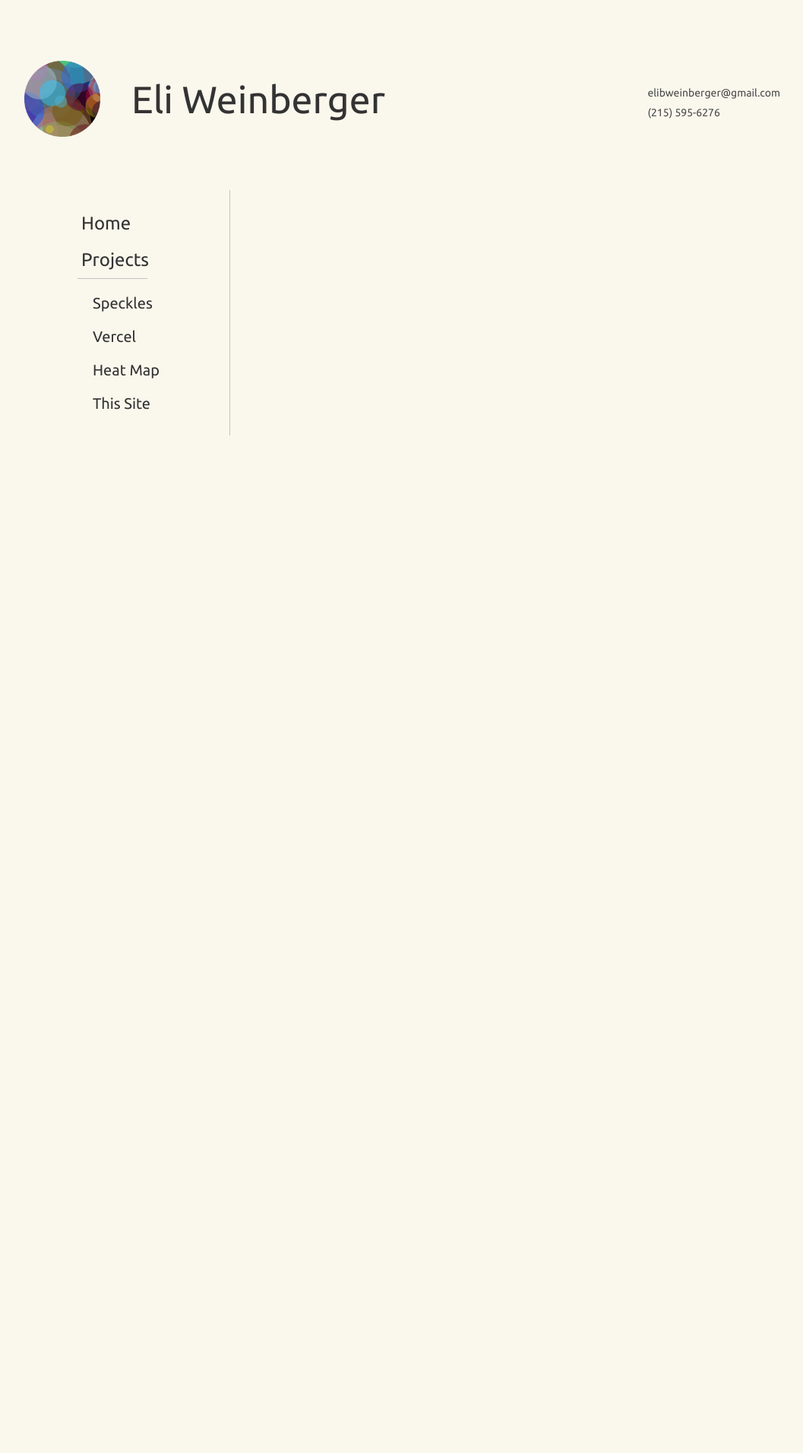
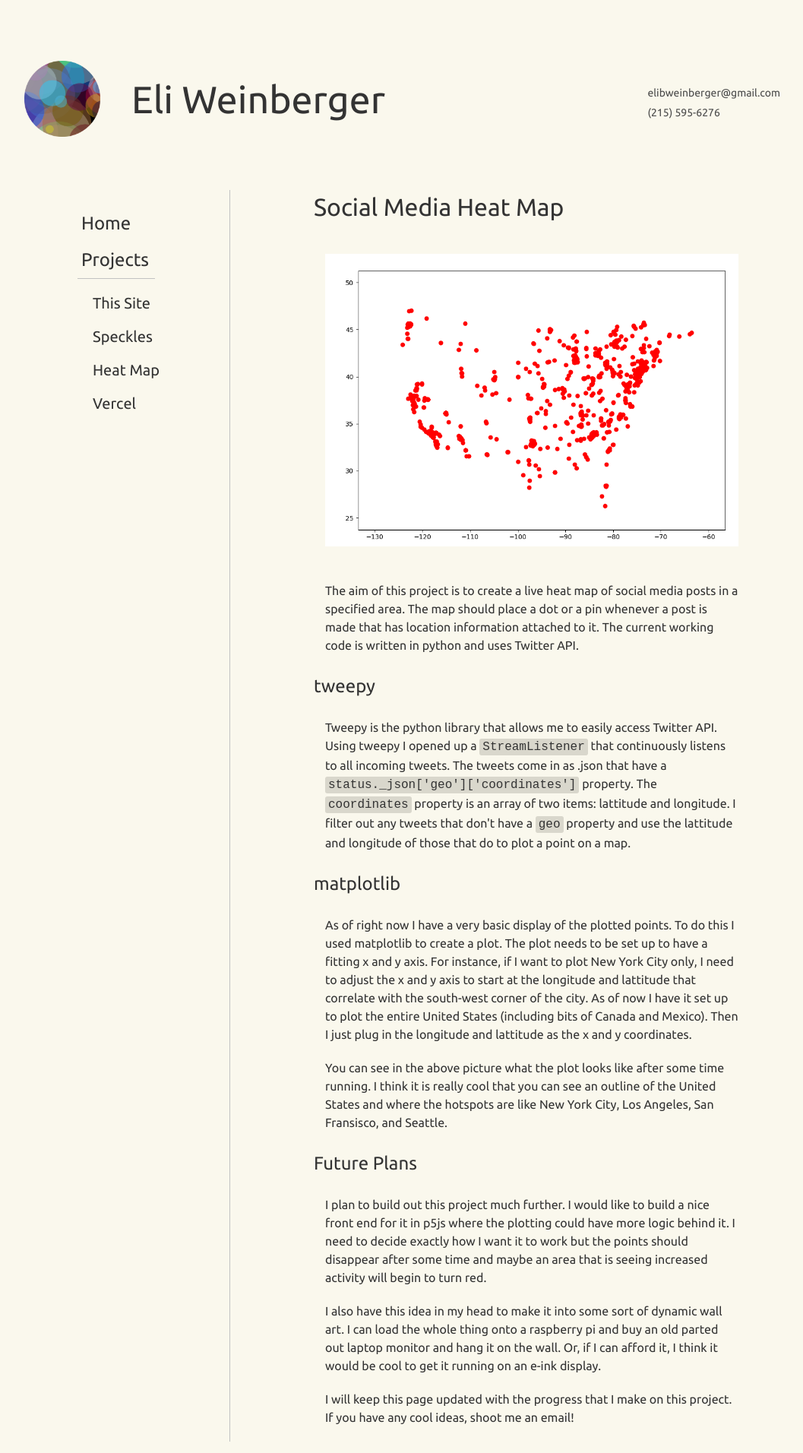
Before and after one commit to ebweinberger/eliWeinbergerWebsite, an Angular app: page /heatmap in a window 1280 px wide. Shown: the top 1912 px of the page at 76% size, without its empty margins (108-1165 px from the left). Before the commit the page ends 800 px from the top, so only its background shows below. Built offline with nearby package versions, Linux system fonts and the light colour scheme.

Commit message:
Added heatmap project description. All projects have been proof read

```diff
--- a/src/app/app-routing.module.ts
+++ b/src/app/app-routing.module.ts
@@ -10,7 +10,8 @@ const routes: Routes = [
   {path: "speckles", component: ProjectComponent},
   {path: "vercel", component: ProjectComponent},
   {path: "heatmap", component: ProjectComponent},
-  {path: "thissite", component: ProjectComponent}
+  {path: "thissite", component: ProjectComponent},
+  // {path: **, component: HomeComponent}
 ];
 
 @NgModule({
--- a/src/app/app.component.css
+++ b/src/app/app.component.css
@@ -69,7 +69,7 @@ a{
 }
 
 hr{
-  width: 90px;
+  width: 100px;
   margin-bottom: 10px;
 }
 
--- a/src/app/app.component.html
+++ b/src/app/app.component.html
@@ -19,12 +19,10 @@
       <h2 routerLink="/" routerLinkActive="active" class="home">Home</h2>
       <h2>Projects</h2>
       <hr noshade size="1" color="#c2c2c2">
+      <a routerLink="/thissite" routerLinkActive="active" class="side-bar-item">This Site</a>
       <a routerLink="/speckles" routerLinkActive="active" class="side-bar-item">Speckles</a>
+      <a routerLink="/heatmap" routerLinkActive="active" class="side-bar-item">Heat Map</a>
       <a routerLink="/vercel" routerLinkActive="active" class="side-bar-item">Vercel</a>
-      <a routerLink="/heatmap" routerLinkActive="active" class="side-bar-item">Heat Map</a>
-      <a routerLink="/thissite" routerLinkActive="active" class="side-bar-item">This Site</a>
-
-
     </div>
     <div class="component-container">
       <router-outlet></router-outlet>
--- a/src/app/home/home.component.css
+++ b/src/app/home/home.component.css
@@ -3,13 +3,17 @@
   flex-direction: column;
 }
 
-h1, h2{
-  padding-top: 20px;
+h1{
   padding-bottom: 20px;
+}
+
+h2{
+  padding: 20px 0 20px 0px;
 }
 
 p{
   line-height: 150%;
+  padding: 10px 0 10px 15px;
 }
 
 a{
--- a/src/app/home/home.component.html
+++ b/src/app/home/home.component.html
@@ -1,12 +1,10 @@
 <div class="content-container">
-  <p style="color:red;">*This site is still being built. Much of the information is still missing*</p>
-
   <h1> Hi, I'm Eli </h1>
   <p>Welcome to my website. This site will show you some of the projects that I have created or am still working on.
-    I hope that you find some of the things I am working on interesting. Feel free to reach out to be using the contact information above.</p>
+    I hope that you find something that interests you. Feel free to reach out to me using the contact information above.</p>
   <h2>About Me</h2>
   <p>I am a software engineer with interests in web development and data analytics. I graduated in May of 2020 with a Bachelor of Science in
-    Computer Science from Stevens Institute of Technology. Outside of software engineering I have a major interest in motorsport.
+    Computer Science from Stevens Institute of Technology. Outside of software engineering I have an interest in motorsport.
     My favorite racing series are Formula 1, WEC, and IMSA. If you'd like to know more about my professional experience you can download my
     resume here:</p>
 
--- a/src/app/project/project.component.ts
+++ b/src/app/project/project.component.ts
@@ -4,6 +4,7 @@ import { ActivatedRoute } from '@angular/router';
 import * as speck from 'raw-loader!../../assets/markdown/speckles.md';
 import * as verc from 'raw-loader!../../assets/markdown/vercel.md';
 import * as site from 'raw-loader!../../assets/markdown/thissite.md';
+import * as heat from 'raw-loader!../../assets/markdown/heatmap.md';
 
 @Component({
   selector: 'app-project',
@@ -31,13 +32,13 @@ export class ProjectComponent implements OnInit {
         break;
 
       case "heatmap":
-
+        this.projectMD = marked(heat.default);
         break;
       case "thissite":
         this.projectMD = marked(site.default);
         break;
       default:
-
+        this.projectMD = marked("# Hi! It looks like you are trying to view this website! Do you want help with that? Try clicking on the 'Home' option!")
         break;
     }
   }
--- /dev/null
+++ b/src/assets/markdown/heatmap.md
@@ -0,0 +1,43 @@
+# Social Media Heat Map
+
+![Heat Map](../../assets/images/HeatMapScreenShot.png)
+
+The aim of this project is to create a live heat map of social media posts in a
+specified area. The map should place a dot or a pin whenever a post is made that
+has location information attached to it. The current working code is written in
+python and uses Twitter API.
+
+## tweepy
+Tweepy is the python library that allows me to easily access Twitter API. Using
+tweepy I opened up a `StreamListener` that continuously listens to all incoming
+tweets. The tweets come in as .json that have a `status._json['geo']['coordinates']`
+property. The `coordinates` property is an array of two items: lattitude and longitude.
+I filter out any tweets that don't have a `geo` property and use the lattitude and
+longitude of those that do to plot a point on a map.
+
+## matplotlib
+As of right now I have a very basic display of the plotted points. To do this I
+used matplotlib to create a plot. The plot needs to be set up to have a fitting
+x and y axis. For instance, if I want to plot New York City only, I need to adjust
+the x and y axis to start at the longitude and lattitude that correlate with the
+south-west corner of the city. As of now I have it set up to plot the entire United States
+(including bits of Canada and Mexico). Then I just plug in the longitude and lattitude
+as the x and y coordinates.
+
+You can see in the above picture what the plot looks like after some time running.
+I think it is really cool that you can see an outline of the United States and where
+the hotspots are like New York City, Los Angeles, San Fransisco, and Seattle.
+
+## Future Plans
+I plan to build out this project much further. I would like to build a nice front
+end for it in p5js where the plotting could have more logic behind it. I need to
+decide exactly how I want it to work but the points should disappear after some time
+and maybe an area that is seeing increased activity will begin to turn red.
+
+I also have this idea in my head to make it into some sort of dynamic wall art.
+I can load the whole thing onto a raspberry pi and buy an old parted out laptop
+monitor and hang it on the wall. Or, if I can afford it, I think it would be
+cool to get it running on an e-ink display.
+
+I will keep this page updated with the progress that I make on this project. If
+you have any cool ideas, shoot me an email!
--- a/src/assets/markdown/vercel.md
+++ b/src/assets/markdown/vercel.md
@@ -4,14 +4,14 @@ Vercel allowed me to host this website as well as my other projects for free. It
 
 ## Version Control Integration
 ### Setup
-There were two ways I learned how to do this. When I discovered vercel, I had already built Speckles and wanted to host it somewhere. I just made a git repository out of the directory and then linked it with vercel using the vercel CLI.
+There were two ways I learned how to do this. When I discovered Vercel, I had already built Speckles and wanted to host it somewhere. All I had to do was make a git repository out of the directory and then link it with Vercel using the Vercel CLI.
 
-For this website, I started fresh from vercel. I created a new deployment on vercel and selected the angular template. It automatically made a repository for me that I then cloned to my machine.
+For this website, I started fresh from Vercel. I created a new deployment on Vercel and selected the Angular template. It automatically made a repository for me that contained the basic Angular starting framework that I then cloned to my machine.
 
 ### Branches
 Vercel also works nicely with branches. When I push to the master branch, Vercel automatically rebuilds my project and deploys to the main domain (eli-weinberger.now.sh). But if I branch and start pushing to that, Vercel will build and deploy to a sub-domain (branch.eli-weinberger.now.sh)
 
 ## Plans for other projects
-Vercel has worked great for me and it will be my go-to for my future simple web-projects.
+Vercel has worked great for me and it will be my go-to for my future simple web-projects. Depending on the backend dependencies of my heat map project, I will use it to make a frontend for that.
 
 [Visit Vercel's Website](https://vercel.com)
```
Also changed, not shown: src/assets/markdown/thissite.md (+16 -16 lines), src/assets/images/HeatMapScreenShot.png (added).
